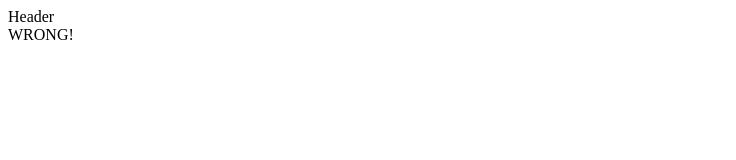
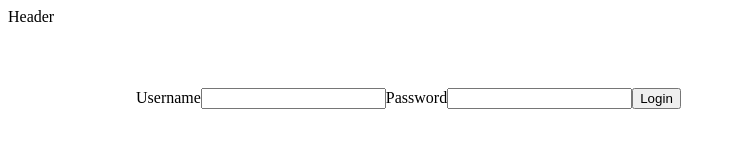
Before and after one commit to Berry-Battalion/Project-Rampage, a React app: page /signin in a window 1280 px wide. Shown: the whole page, without its empty margins (0-736 px from the left). Built offline with nearby package versions, Linux system fonts and the light colour scheme.

Commit message:
added grid layout, added signin component, updated tests

```diff
--- a/index.html
+++ b/index.html
@@ -1,10 +1,38 @@
 <!DOCTYPE html>
 <html>
     <head>
+        <meta charset="UTF-8">
+        <meta name="viewport" content="width=device-width, initial-scale=1">
+        <script src="bundle.js" type="text/javascript" defer></script>
 
+        <style>
+            * {
+                box-sizing: border-box;
+            }
+
+            html, body {
+                height: 100%;
+                width: 100%;
+                overflow: hidden;
+            }
+
+            .app {
+                width: 100%;
+                height: 100%;
+            }
+
+            .inner-app {
+                display: grid;
+                grid-template: 10vh 80vh auto / 10vw auto 10vw;
+                grid-template-areas:
+                    "header header header"
+                    ". content ."
+                    "footer footer footer"
+            }
+
+        </style>
     </head>
     <body>
         <div class="app"></div>
-        <script src="bundle.js"></script>
     </body>
 </html>
--- a/index.js
+++ b/index.js
@@ -1,7 +1,7 @@
-const express = require('express');
+const yourmom = require('express');
 const path = require('path');
 
-const app = express();
+const app = yourmom();
 
 const port = 8888;
 
--- a/package.json
+++ b/package.json
@@ -39,6 +39,7 @@
     "enzyme": "^3.3.0",
     "enzyme-adapter-react-16": "^1.1.1",
     "jest": "^22.4.3",
+    "react-router": "^4.2.0",
     "react-test-renderer": "^16.2.0",
     "webpack": "^4.2.0",
     "webpack-cli": "^2.0.13",
--- a/src/components/app/app.js
+++ b/src/components/app/app.js
@@ -3,14 +3,16 @@ import { BrowserRouter as Router, Route, Switch } from 'react-router-dom';
 
 import Header from '../header/header';
 import Welcome from '../welcome/welcome';
+import SignIn from '../signin/signin';
 
 const App = () => {
     return (
         <Router>
-            <div>
-                <Header />
+            <div className="inner-app">
+                <Header area="header" />
                 <Switch>
-                    <Route exact path='/' component={Welcome} />
+                    <Route exact path='/' render={() => <Welcome area="content"/>} />
+                    <Route exact path='/signin' render={() => <SignIn area="content" />} />
                     <Route path='*' render={() => <div>WRONG!</div>} />
                 </Switch>
             </div>
--- a/src/components/header/header.js
+++ b/src/components/header/header.js
@@ -1,11 +1,21 @@
 import React from 'react';
+import styled from 'styled-components';
+import PropTypes from 'prop-types';
 
-const Header = () => {
+const Nav = styled.nav`
+    grid-area: ${props => props.area};
+`;
+
+const Header = (props) => {
     return (
-        <div>
+        <Nav area={props.area}>
             Header
-        </div>
+        </Nav>
     )
 };
 
+Nav.propTypes = {
+    area: PropTypes.string
+};
+
 export default Header;
--- /dev/null
+++ b/src/components/signin/signin.js
@@ -0,0 +1,26 @@
+import React from 'react';
+import PropTypes from 'prop-types';
+import styled from 'styled-components';
+
+const Div = styled.div`
+    grid-area: ${props => props.area}
+`;
+
+const SignIn = props => {
+    return (
+        <Div area={props.area} >
+            <label>Username</label>
+            <input type="text" />
+            <label>Password</label>
+            <input type="password" />
+            <button type="submit" onClick={() => console.log('submitted')}>Login</button>
+        </Div>
+    )
+};
+
+
+SignIn.propTypes = {
+    area: PropTypes.string
+};
+
+export default SignIn;
--- a/src/components/welcome/welcome.js
+++ b/src/components/welcome/welcome.js
@@ -1,9 +1,23 @@
 import React from 'react';
+import { Link } from 'react-router-dom';
+import styled from 'styled-components';
+import PropTypes from 'prop-types';
 
-const Welcome = () => {
+const Div = styled.div`
+    grid-area ${props => props.area}
+`;
+
+const Welcome = props => {
     return (
-        <div>Welcome!</div>
+        <Div area={props.area}>
+            <div>Welcome!</div>
+            <Link to="/signin">Sign In</Link>
+        </Div>
     )
 };
 
+Welcome.propTypes = {
+    area: PropTypes.string
+}
+
 export default Welcome;
--- a/webpack.config.js
+++ b/webpack.config.js
@@ -6,6 +6,7 @@ module.exports = {
         filename: 'bundle.js',
         path: path.resolve(__dirname, 'build')
     },
+    devtool: 'inline-source-map',
     module: {
         rules: [
             {
```
Also changed, not shown: src/components/header/header.test.js (+1 -2 lines), src/components/welcome/render_welcome.test.js (+4 -1 lines), src/components/welcome/welcome.test.js (+1 -1 lines), 6 other files.
